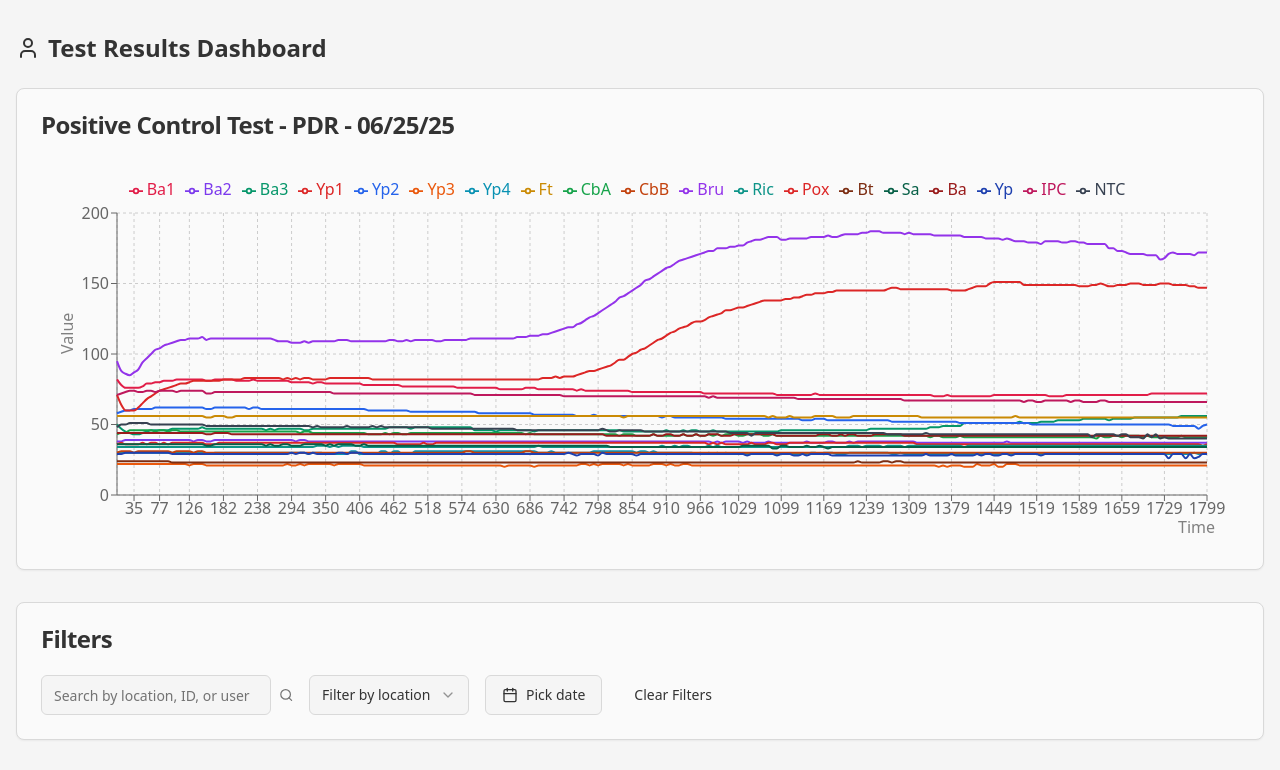
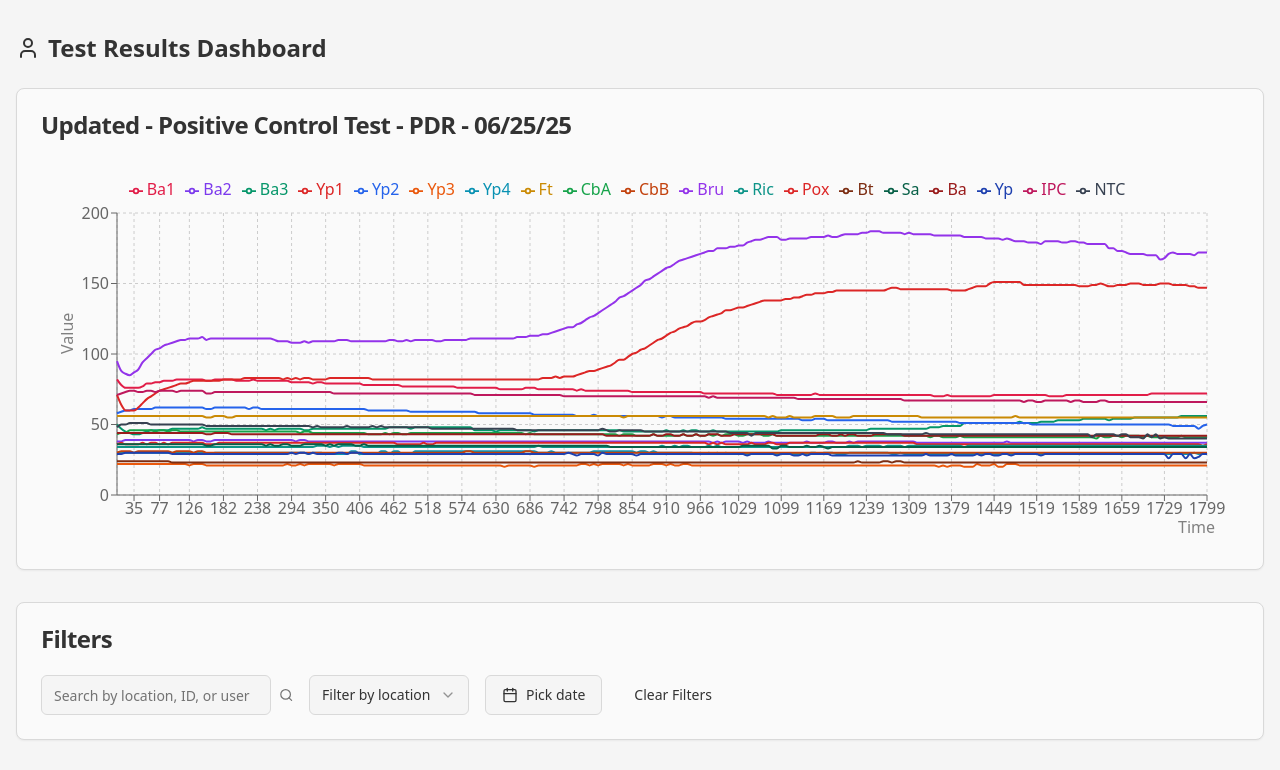
Before and after one commit to mtiegel/biovind-data-nexus, a React (Vite) app: page / in a window 1280 px wide. Shown: the top 770 px of the page. Built offline with nearby package versions, Linux system fonts and the light colour scheme.

Commit message:
Update chart title
Change the chart title to "Updated - Positive Control Test - PDR - 06/25/25".

```diff
--- a/src/pages/Dashboard.tsx
+++ b/src/pages/Dashboard.tsx
@@ -373,7 +373,7 @@ export default function Dashboard() {
       {/* --- Timeseries Chart --- */}
       <Card className="mb-8">
         <CardHeader>
-          <CardTitle>Positive Control Test - PDR - 06/25/25</CardTitle>
+          <CardTitle>Updated - Positive Control Test - PDR - 06/25/25</CardTitle>
         </CardHeader>
         <CardContent>
           <div className="w-full h-96">
```
